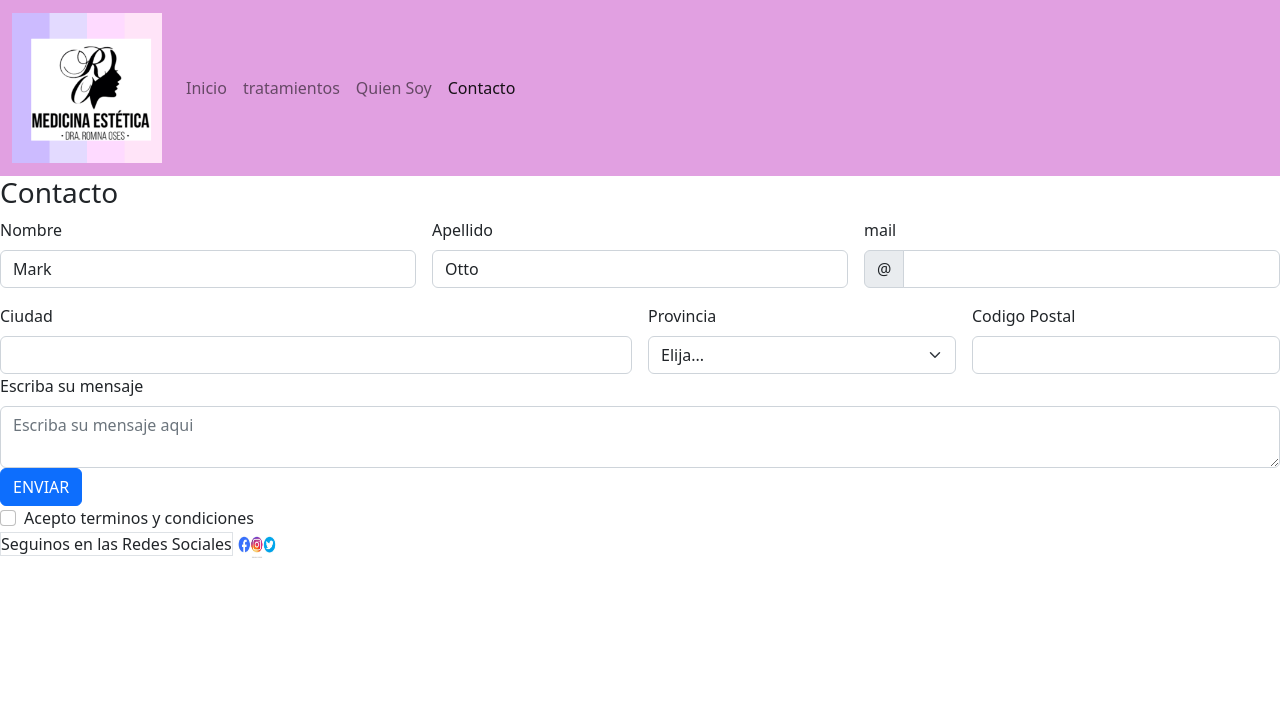
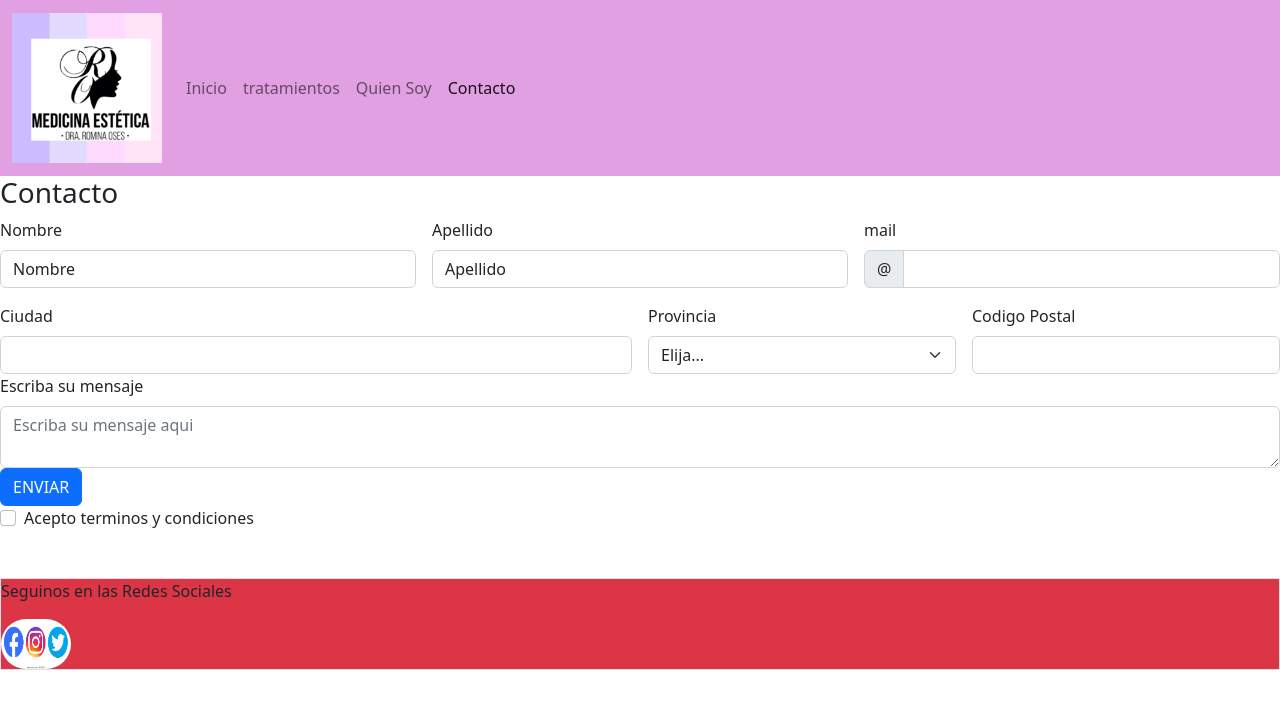
Before and after one commit to Neri1520/OSES-NERINA-3er-pre-entrega, a website: page contacto.html in a window 1280 px wide. Drawn offline with nearby package versions, Linux system fonts and the light colour scheme.

Commit message:
creo componentes e index scss

```diff
--- a/contacto.html
+++ b/contacto.html
@@ -44,11 +44,11 @@
       <form class="row g-3">
         <div class="col-md-4">
           <label for="validationDefault01" class="form-label">Nombre</label>
-          <input type="text" class="form-control" id="validationDefault01" value="Mark" required>
+          <input type="text" class="form-control" id="validationDefault01" value="Nombre" required>
         </div>
         <div class="col-md-4">
           <label for="validationDefault02" class="form-label">Apellido</label>
-          <input type="text" class="form-control" id="validationDefault02" value="Otto" required>
+          <input type="text" class="form-control" id="validationDefault02" value="Apellido" required>
         </div>
         <div class="col-md-4">
           <label for="validationDefaultUsername" class="form-label">mail</label>
@@ -102,8 +102,8 @@
       <script src="/js/bootstrap.js"></script>
     </body>
 
-<Footer>
-    <span class="border" >Seguinos en las Redes Sociales</span>
- <img src="imagenes/logo facebook instagram twiter.jpg"class="rounded-pill" width="40" height="25"  >
-</Footer>
+    <footer class="border bg-danger text-Center my-5" >
+      <p> Seguinos en las Redes Sociales</p>
+     <img src="imagenes/logo facebook instagram twiter.jpg"class="rounded-pill" width="70" height="50">
+    </Footer>
 </html>
```
Also changed, not shown: Quien soy.html (+4 -4 lines), index.html (+4 -5 lines), tratamientos.html (+4 -4 lines).
